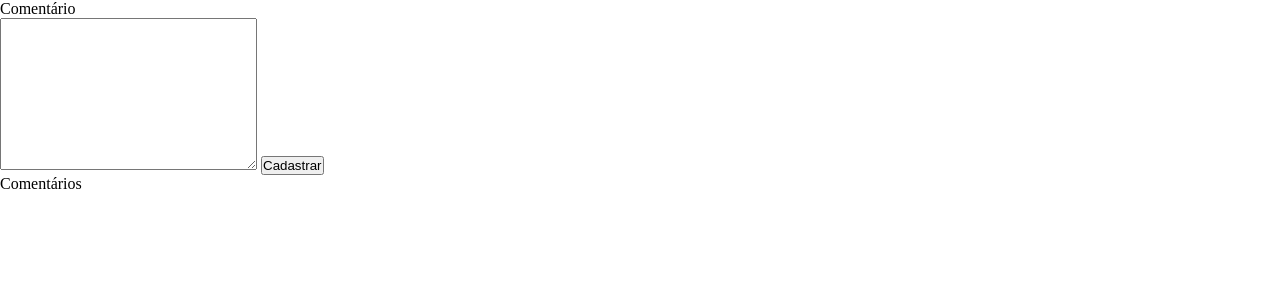
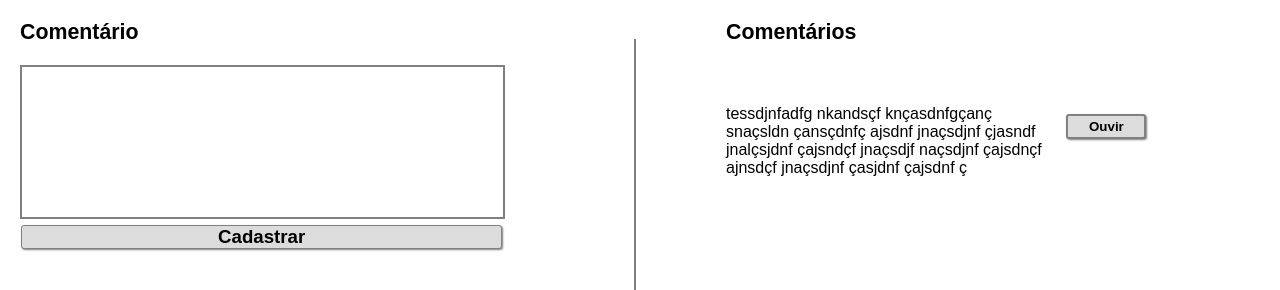
Before and after one commit to milnner/SmarkioTestePratico, a website: page node/webpage/index.html in a window 1280 px wide. Shown: the top 290 px of the page. Drawn offline with Linux system fonts and the light colour scheme; no server answers.

Commit message:
style ok, api ok

```diff
--- a/node/webpage/css/style.css
+++ b/node/webpage/css/style.css
@@ -1,8 +1,90 @@
 @charset "utf-8";
 *
 {
+    font-family: Arial, Helvetica, sans-serif;
     margin: 0;
     padding: 0;
+}
+.acima-form
+{
+    font-size: 16pt;
+    font-weight: 600;
+    margin-bottom: 20px;
+}
+
+.button-audio
+{
+    font-weight: 600;
+    color: rgb(0,0,0);;
+    background-color: rgb(220,220,220);
+    border: 2px solid rgb(128, 128, 128);
+    border-radius: 3px;
+    box-shadow: 1px 1px 2px rgb(128, 128, 128);
+    margin-top: 10px;
+    margin-left: 20px;
+    width: 80px;
+    height: 25px;
+}
+
+.cmts
+{
+    width: 60%;
+    margin-top: 40px;
+}
+
+.comentario
+{
+    display: flex;
+    align-items:center;
+}
+
+#caixa
+{
+    position: relative;
+    padding: 0 20px;
+    display: flex;
+
+}
+
+#text-coment
+{
+    border: 2px solid grey;
+    resize: none;
+    width: 90%;
+}
+
+#right, #left
+{
+    width: 50%;
+    padding: 20px 0;
+
+}
+
+#linha
+{
+    display: flex;
+    align-items: center;
+    margin: 0 90px 0 80px;
+
+}
+#linha div
+{
+    border: 1px solid grey;
+    height: 90%
+
+}
 
 
+
+#sub
+{
+    font-size: 14pt;
+    border: 1px solid grey;
+    font-weight: 650;
+    background-color: rgb(220,220,220);
+    border-radius: 3px;
+    box-shadow: 1px 1px 2px rgb(128, 128, 128);
+    width: 90%;
+    margin-left: .25%;
+    margin-top: 2px;
 }
--- a/node/webpage/index.html
+++ b/node/webpage/index.html
@@ -9,6 +9,7 @@
 </head>
 <body>
   <main id="main">
+    <div id="caixa">
       <div id="left">
         <div id="container-do-conteudo">
           <p class="acima-form">Comentário</p>
@@ -19,20 +20,30 @@
         </div>
       </div>
 
-    <div id="linha"></div>
+      <div id="linha"><div></div></div>
 
       <div id="right">
         <div id="container-dos-comentarios">
           <p class="acima-form">Comentários</p>
           <div id="comentarios">
+
               <div class="comentario">
+                <div class="cmts">
+                  <p>tessdjnfadfg nkandsçf knçasdnfgçanç snaçsldn çansçdnfç ajsdnf jnaçsdjnf çjasndf jnalçsjdnf çajsndçf jnaçsdjf naçsdjnf çajsdnçf ajnsdçf jnaçsdjnf çasjdnf çajsdnf ç</p>
+                </div>
+                <div class="div-ouvir">
+                  <audio src="audio/${res[i].audio}.wav" id="${res[i].audio}"></audio>
+                  <button class="button-audio" onclick="tocaAudio('${res[i].audio}')">Ouvir</button>
+                </div>
+              </div>
+
 
           </div>
         </div>
       </div>
     </div>
-    </div>
   </main>
+  <script src="js/view.js"></script>
   <script src="js/functions.js"></script>
 </body>
 </html>
--- a/node/webpage/js/functions.js
+++ b/node/webpage/js/functions.js
@@ -1,3 +1,4 @@
+//CONEXÕES HTTP
 var http = new XMLHttpRequest();
 var url = 'http://localhost:3000/add';
 
@@ -51,9 +52,8 @@ function readText() { //retorna um cabeçalho para fazer o post
 }
 
 function tocaAudio(param) {
-    let audio = document.getElementById(param);
+    let audio =new Audio('http://localhost:3000/audio/'+param+'.wav');
     audio.play();
-
 }
 
 
--- /dev/null
+++ b/node/webpage/js/view.js
@@ -0,0 +1,8 @@
+//VIEW
+function getWindow() {
+    document.getElementById('main').style.height = `${innerHeight}px`;
+    document.getElementById('main').style.width = `${innerWidth}px`;
+    document.getElementById('linha').style.height = `${innerHeight}px`;
+}
+
+setInterval(getWindow, 1000);
```
Also changed, not shown: node/app.js (+3 -6 lines), 5 other files. Lines whose indentation alone changed are shown as unchanged.
